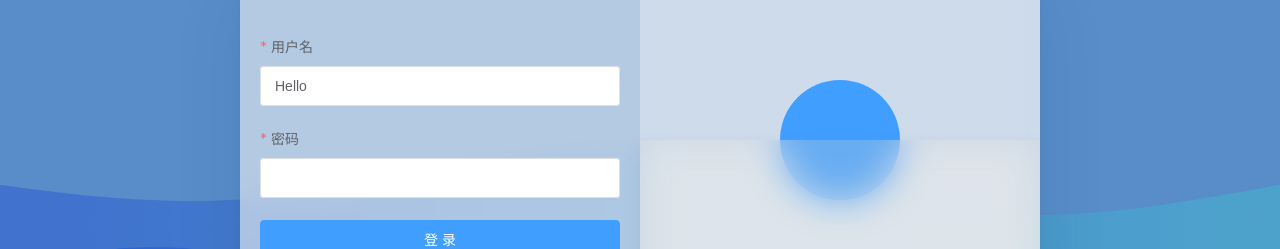
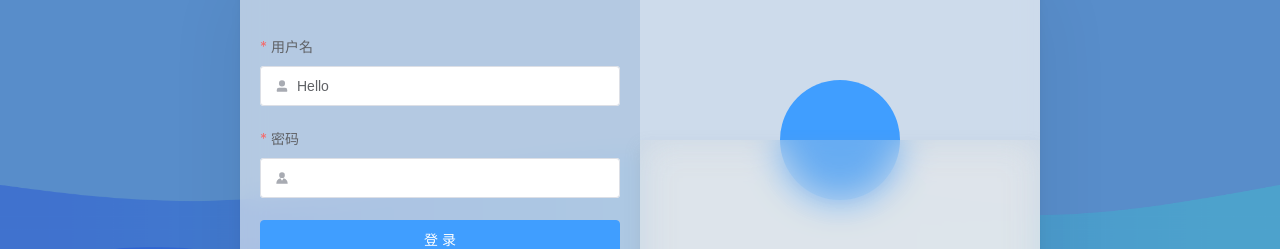
Before and after one commit to TAO233-JPG/db-manager, a Vue app: page /login in a window 1280 px wide. Shown: the part 260-509 px from the top of the page. Built offline with nearby package versions, Linux system fonts and the light colour scheme.

Commit message:
feat: login页面表单输入框添加icon

```diff
--- a/src/views/LoginView.vue
+++ b/src/views/LoginView.vue
@@ -15,10 +15,14 @@
             status-icon
           >
             <el-form-item label="用户名" prop="name">
-              <el-input v-model="loginForm.name" />
+              <el-input :prefix-icon="UserFilled" v-model="loginForm.name" />
             </el-form-item>
             <el-form-item label="密码" prop="password">
-              <el-input v-model="loginForm.password" type="password" />
+              <el-input
+                :prefix-icon="Avatar"
+                v-model="loginForm.password"
+                type="password"
+              />
             </el-form-item>
 
             <el-form-item>
@@ -44,6 +48,7 @@
 <script setup lang="ts">
 import type { FormInstance } from "element-plus/es/components";
 import type { FormRules } from "element-plus/es/tokens/form";
+import { UserFilled, Avatar } from "@element-plus/icons-vue";
 import { reactive, ref } from "vue";
 
 const ruleFormRef = ref<FormInstance>();
```
